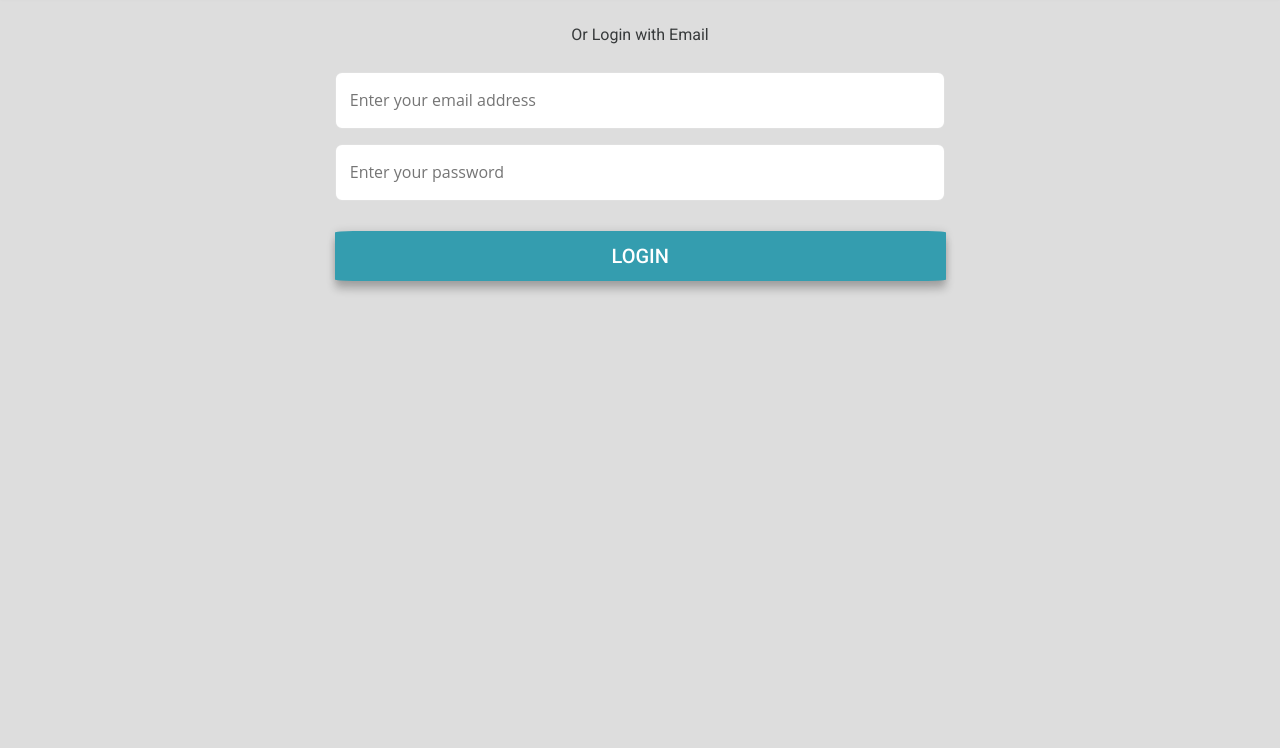
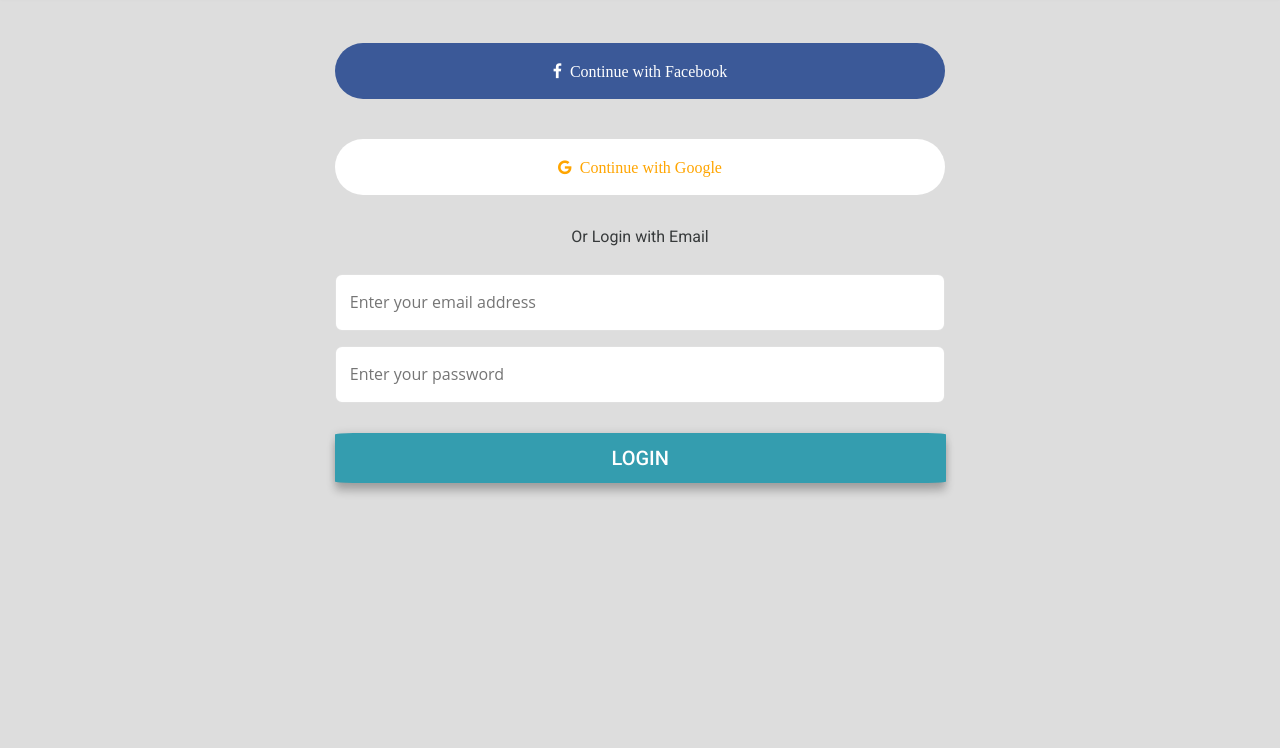
Before and after one commit to rhit-wangc7/280project, a plain HTML site: page src/public/LoginPage.html in a window 1280 px wide. Shown: the part 52-800 px from the top of the page. Drawn offline with Linux system fonts and the light colour scheme; some packages are replaced by stand-ins of ours.

Commit message:
Login Page + facebook and google

```diff
--- a/src/public/LoginPage.html
+++ b/src/public/LoginPage.html
@@ -8,6 +8,7 @@
   <link rel="stylesheet" href="styles/bootstrap-material-design.min.css">
   <link rel="stylesheet" href="https://www.gstatic.com/firebasejs/ui/4.7.0/firebase-ui-auth.css" />
   <link rel="stylesheet" href="styles/LoginPage.css">
+  <link rel="stylesheet" href="https://cdnjs.cloudflare.com/ajax/libs/font-awesome/4.7.0/css/font-awesome.min.css">
   <title>Bartering</title>
 </head>
 
@@ -18,18 +19,15 @@
           keyboard_backspace
         </i>
     </button>
-    <a class="navbar-brand" href="#" style="position: fixed; left: 17%;">Login</a>
+    <a class="navbar-brand" href="#" style="position: fixed; left: 17%;">Log in</a>
 
   </nav>
 
 
 
   <div id="mainPage" class="container page-container text-center">
-
-    <!-- <a class="button facebook" href="https://www.facebook.com/v2.12/dialog/oauth?client_id=346591576229&amp;response_type=code&amp;sdk=php-sdk-5.7.0&amp;redirect_uri=https%3A%2F%2Fwww.classy.org%2Fsso%2Ffb_login&amp;scope=email&amp;auth_type=rerequest&amp;display=popup&amp;state=912ecbd35b4415982b526fc0d09100cc9f440da0b2e0ec4f6040140c39213cec" id="login-with-facebook">
-        <i class="fa fa-facebook"></i>
-        Continue with Facebook
-    </a> -->
+    <a href="#" class="fa fa-facebook">&nbsp;&nbsp;Continue with Facebook</a>
+    <a href="#" class="fa fa-google">&nbsp;&nbsp;Continue with Google</a>
     <div id = "logText">Or Login with Email</div>
 
     <div class="form-group my-0" >
--- a/src/public/styles/LoginPage.css
+++ b/src/public/styles/LoginPage.css
@@ -41,7 +41,7 @@ body {
 #logText{
     font-style: normal;
     color: rgb(55, 58, 59);
-    margin-bottom: 10px;
+    margin: 10px;
 }
 
 .form_input {
@@ -59,10 +59,34 @@ body {
     padding: 15px 0 0;
 }
 
+.fa {
+    padding: 20px;
+    font-size: 30px;
+    width: 80%;
+    text-align: center;
+    text-decoration: none;
+    margin:  20px;
+    border-radius: 5em;
+  }
+
+.fa:hover {
+    opacity: 0.7;
+}
+
+.fa-facebook {
+  background: #3B5998;
+  color: white;
+}
+
+.fa-google {
+    background: white;
+    color:orange;
+  }
 .button{
-
     margin-top: 30px;
 }
+
+
 @media (min-width: 0px) {
     #buttomContainer{
         padding-left: 10px;
@@ -76,9 +100,10 @@ body {
     }
     .form_input {
         width: 70%;
-
     }
-
+    .fa {
+        width:70%;
+    }
 }
 
 
@@ -90,6 +115,9 @@ body {
         width: 62%;
 
     }
+    .fa {
+        width: 62%;
+    }
 
 }
 
@@ -100,7 +128,9 @@ body {
     }
     .form_input {
         width: 55%;
-
+    }
+    .fa {
+        width: 55%;
     }
 
  }
```
